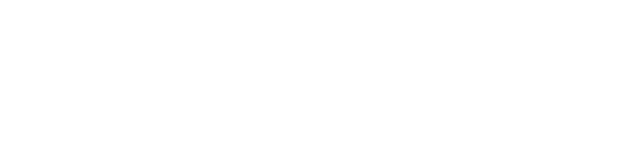
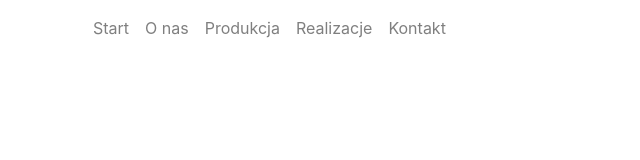
Before and after one commit to bartoszkuziara/creo, a plain HTML site: page index.html in a window 1280 px wide. Shown: the whole page, without its empty margins (0-640 px from the left). Drawn offline with Linux system fonts and the light colour scheme.

Commit message:
Dodano nawigacje

```diff
--- a/index.html
+++ b/index.html
@@ -9,6 +9,25 @@
 </head>
 <body>
 
+	<!-- Navbar -->
+
+	<nav class="navbar navbar-light navbar-expand-md">
+		<div class="container">
+			<button class="navbar-toggler" type="button" data-toggle="collapse" data-target="#navContent">
+				<span class="navbar-toggler-icon"></span>
+			</button>
+			<div class="collapse navbar-collapse" id="navContent">
+				<div class="navbar-nav">
+					<a href="#" class="nav-item nav-link">Start</a>
+					<a href="#" class="nav-item nav-link">O nas</a>
+					<a href="#" class="nav-item nav-link">Produkcja</a>
+					<a href="#" class="nav-item nav-link">Realizacje</a>
+					<a href="#" class="nav-item nav-link">Kontakt</a>
+				</div>
+			</div>
+		</div>
+	</nav>
+
 <script src="js/jquery-3.2.1.slim.min.js"></script>
 <script src="js/bootstrap.bundle.min.js"></script>
 </body>
```
